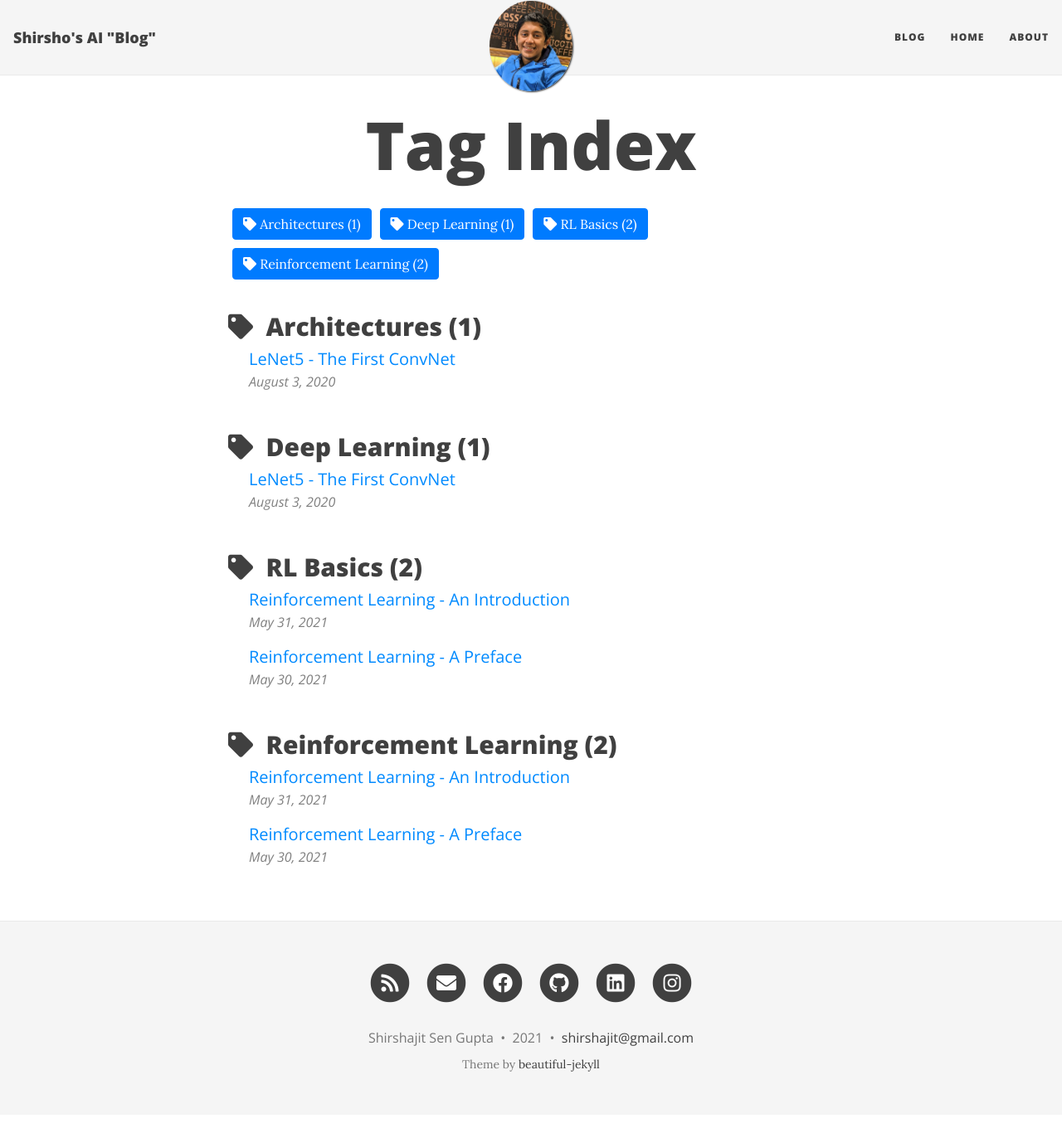
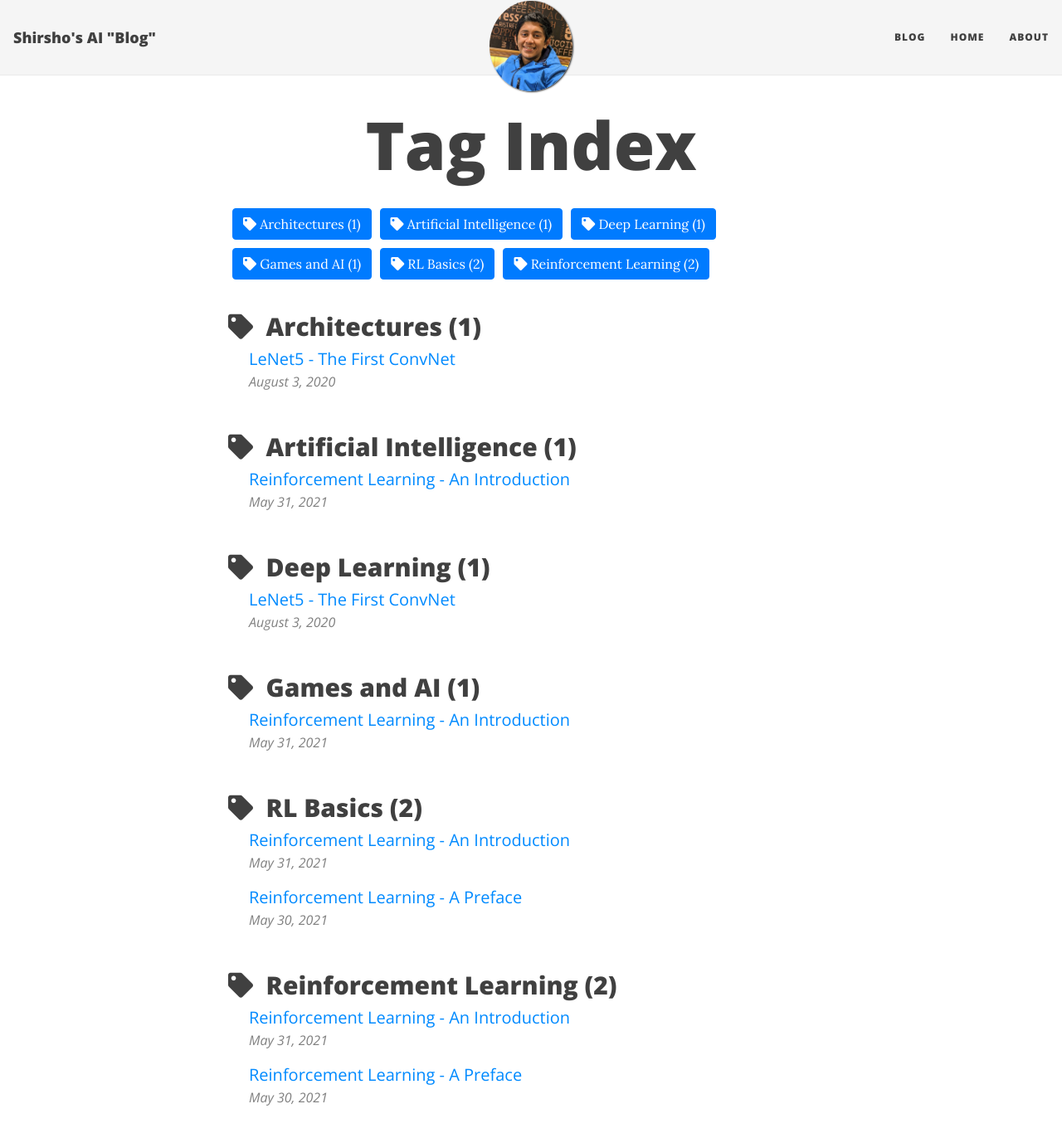
Before and after one commit to shirsho-12/shirsho-12.github.io, a Jekyll site: the page built from tags.html, in a window 1280 px wide and 1400 px high. Shown: the top 1372 px of the window at 83% size. Built offline with Jekyll 4.4.1, drawn with Linux system fonts in a browser that asks for light colours; nearby versions of some CDN libraries.

```diff
--- a/_posts/2021-05-31-rl_intro_1.md
+++ b/_posts/2021-05-31-rl_intro_1.md
@@ -3,7 +3,7 @@ layout: post
 title:  Reinforcement Learning - An Introduction
 subtitle: RL Basics
 permalink: /blog/rl_1/
-tags: [Reinforcement Learning, RL Basics]
+tags: [Reinforcement Learning, RL Basics, Artificial Intelligence, Games and AI]
 comments: true
 ---
 
```
Also changed, not shown: README.md.
